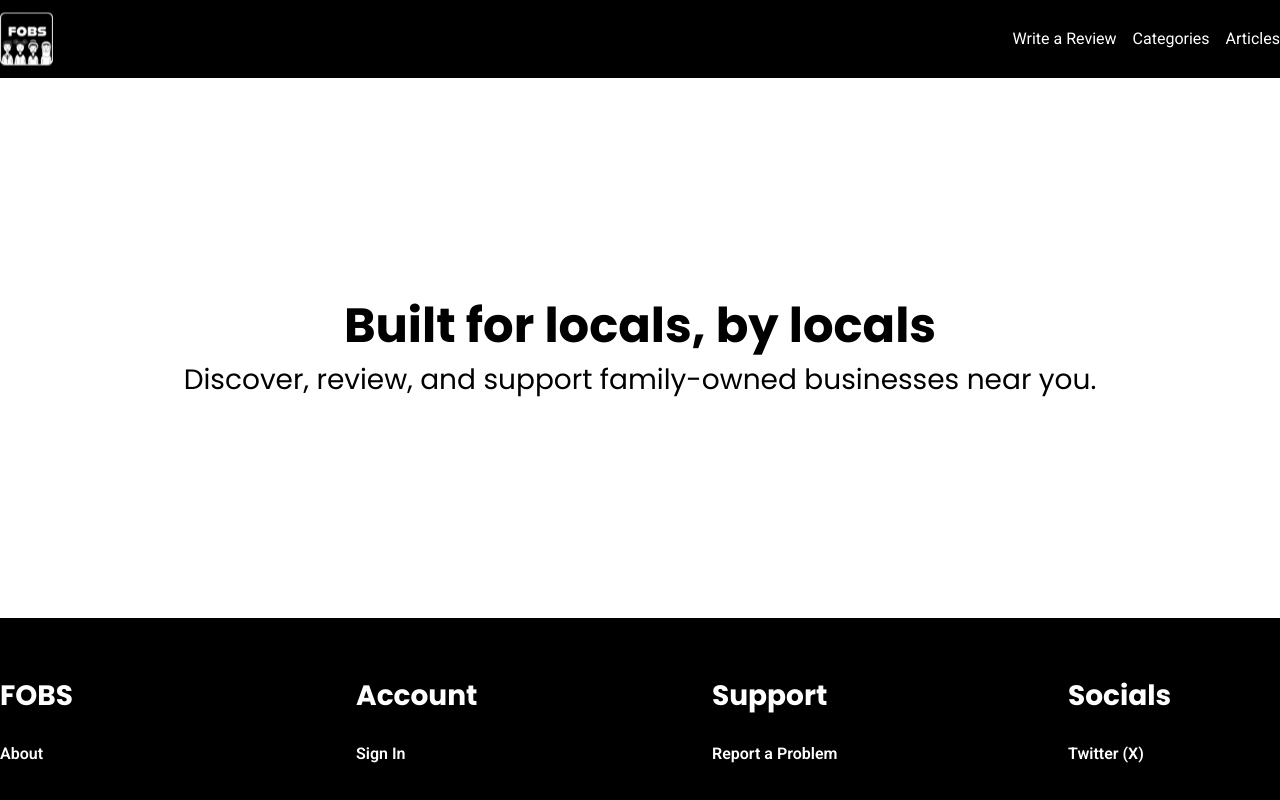
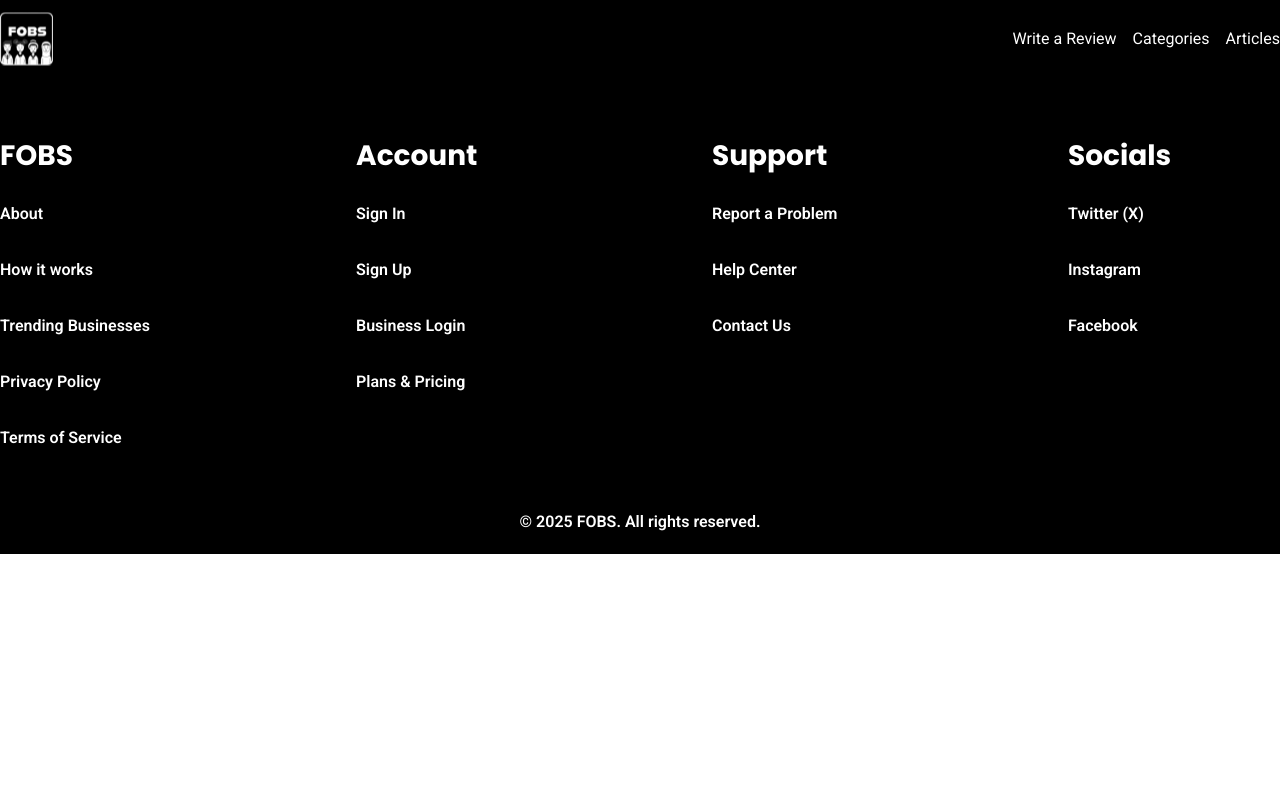
Before and after one commit to OswaldoDM/fobs-demo, a React (Vite) app: page / in a window 1280 px wide. Shown: the top 800 px of the page. Built offline with nearby package versions, Linux system fonts and the light colour scheme.

Commit message:
live demo dev

```diff
--- a/src/routes/AppRouter.tsx
+++ b/src/routes/AppRouter.tsx
@@ -9,7 +9,7 @@
     <BrowserRouter>
       <Navbar />
       <Routes>
-            <Route path="/" element = { <Landing /> } />
+            <Route path="/fobs-demo/" element = { <Landing /> } />
       </Routes>
       <Footer/>
     </BrowserRouter>
--- a/src/ui/Navbar/Navbar.tsx
+++ b/src/ui/Navbar/Navbar.tsx
@@ -22,7 +22,7 @@
     <section className="bg-black font-roboto">
       <div className='container mx-auto items-center px-4 py-3 text-white xl:px-0'>
         <div className='flex justify-between items-center'>
-          <Link to='/'><img src="/fobs.svg" alt="fobs-logo" /></Link>
+          <Link to='/fobs-demo/'><img src="/fobs-demo/fobs.svg" alt="fobs-logo" /></Link>
           <MobileIcon mobMenu={mobMenu} toggleMenu={toggleMenu}/>
           <DesktopMenu />
         </div>
```
Also changed, not shown: 2 other files (tests, documents, lock files or other folders).
